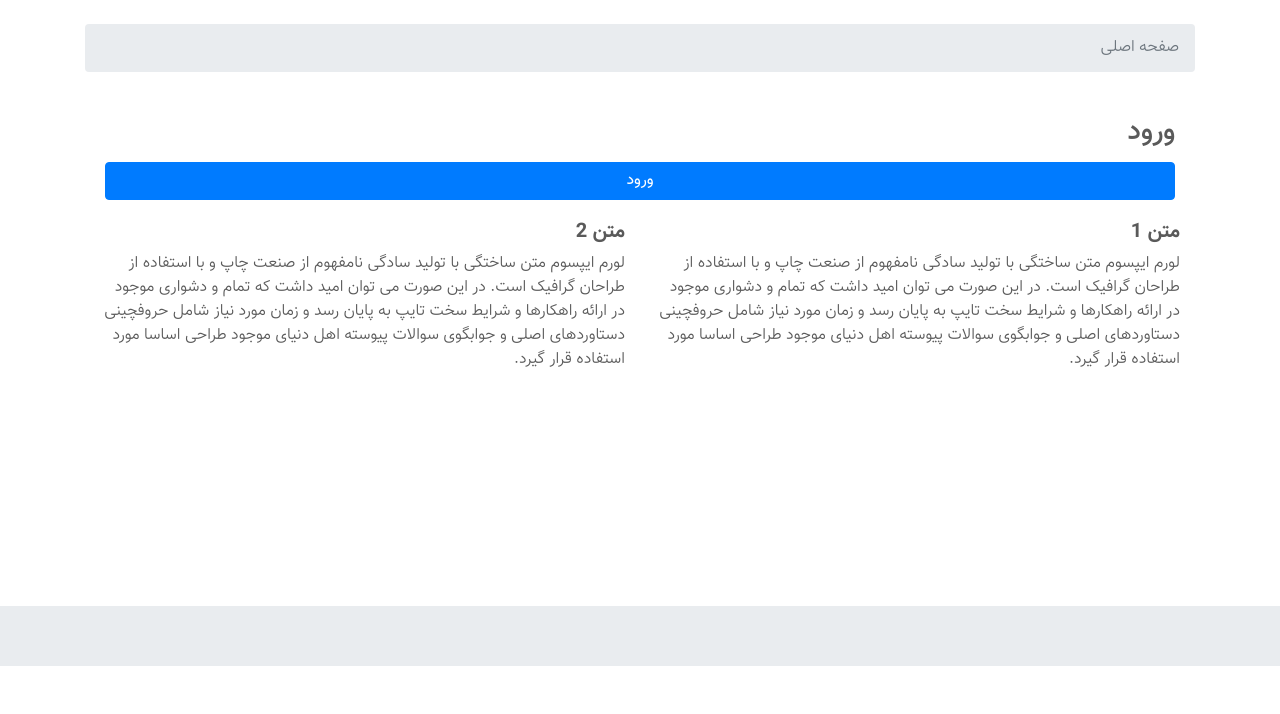
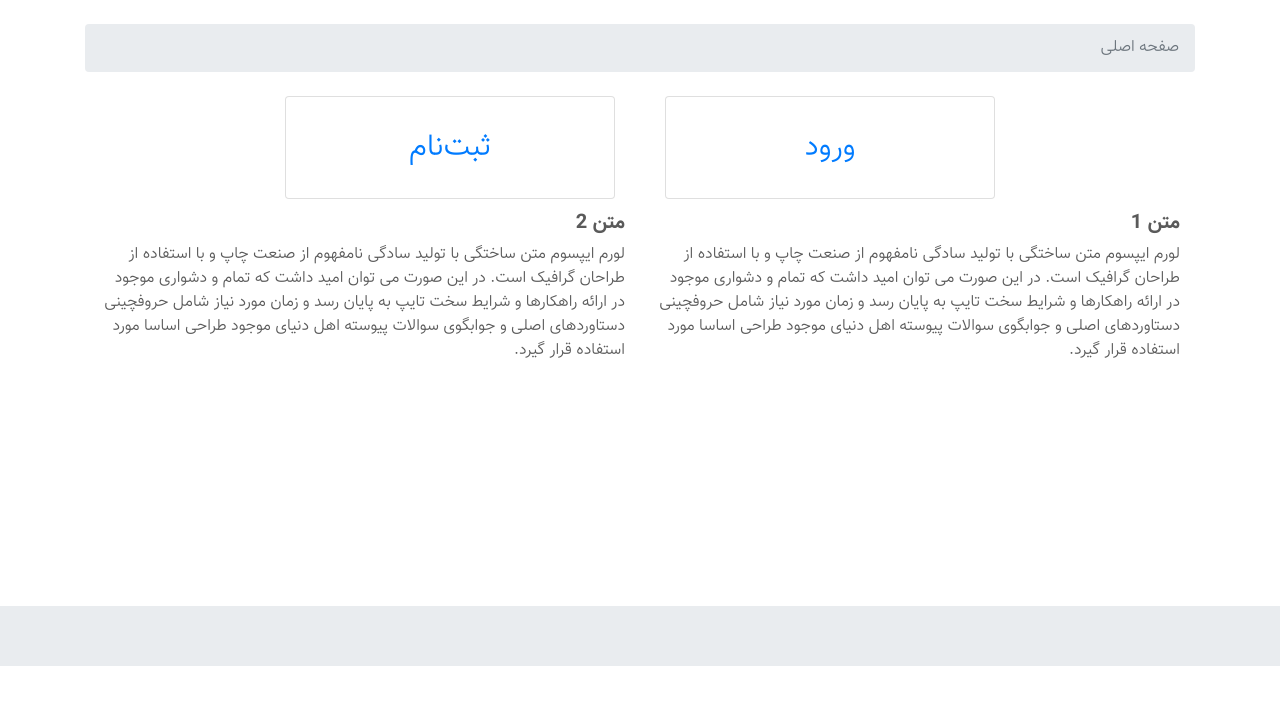
Before and after one commit to jooya1/jooya, a Django app: page / in a window 1280 px wide. Shown: the part 86-800 px from the top of the page. Run offline with Django 3.2, Linux system fonts and the light colour scheme; some libraries are stand-ins or nearby versions; some web fonts are replaced.

Commit message:
change index for unauthorized user

```diff
--- a/jooya/templates/things/index.html
+++ b/jooya/templates/things/index.html
@@ -57,14 +57,25 @@
             <!-- END Search_box -->
         </div>
     {% else %}
-        <div class="card-body">
-          <h3 class="card-title">ورود</h3>
-          <form method="post" novalidate>
-            {% csrf_token %}
-            <input type="hidden" name="next" value="{{ next }}">
-            {% include '../includes/form.html' %}
-            <button type="submit" class="btn btn-primary btn-block">ورود</button>
-          </form>
+        <div class="container">
+            <div class="card-columns d-flex justify-content-center">
+                <div class="col-lg-4 col-md-6 col-sm-8">
+                      <div class="card">
+                        <div class="card-body">
+                          <a class="nav-link" href="{% url 'login' %}" style="font-size: 30px; text-align: center;" >ورود</a>
+                        </div>
+                    </div>
+                </div>
+
+                <div class="col-lg-4 col-md-6 col-sm-8">
+                      <div class="card">
+                        <div class="card-body">
+                          <a class="nav-link" href="{% url 'signup' %}" style="font-size: 30px; text-align: center;">ثبت‌نام</a>
+                        </div>
+                    </div>
+                </div>
+
+            </div>
         </div>
     {% endif %}
 
```
